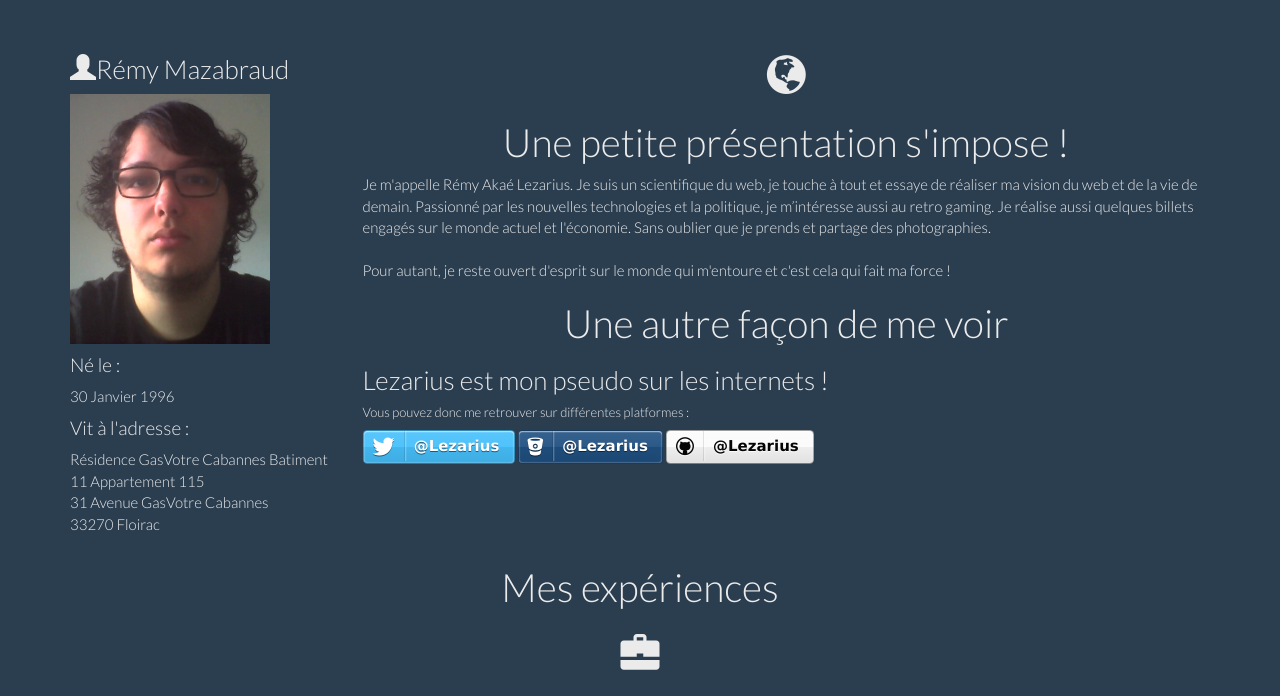
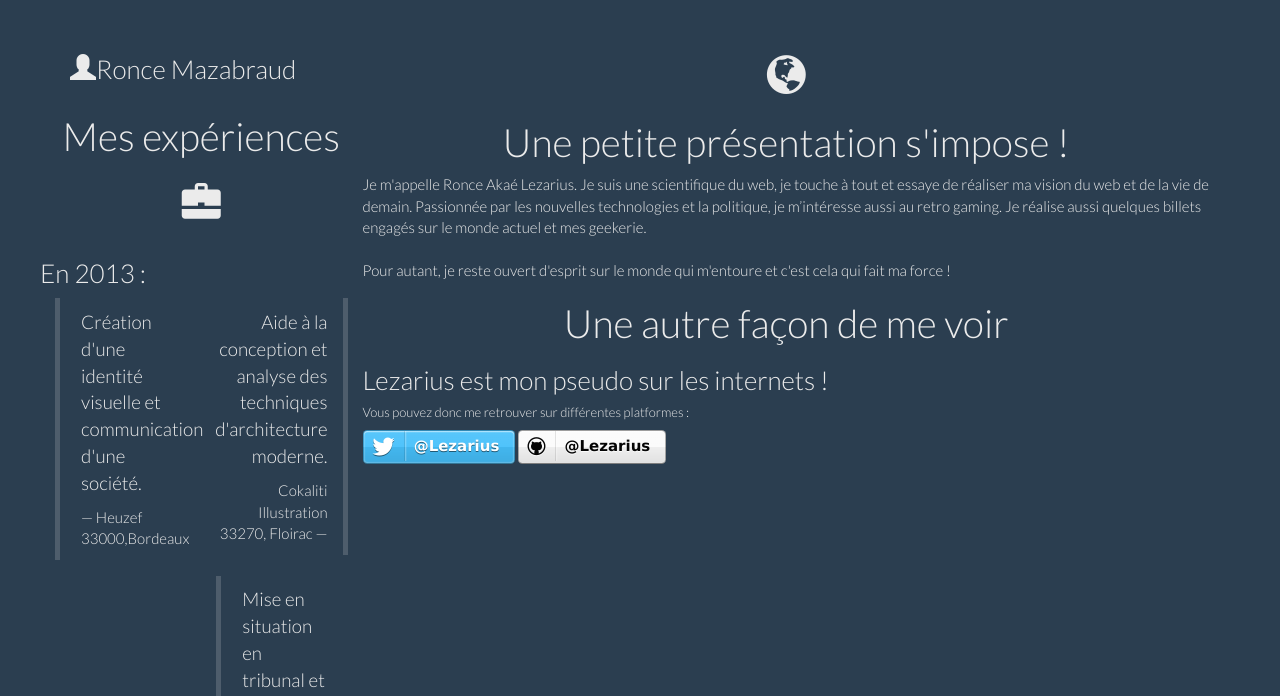
Before and after one commit to lezarius/CV, a PHP site: page / in a window 1280 px wide. Shown: the part 40-736 px from the top of the page. Run offline with PHP 8.4, Linux system fonts and the light colour scheme; some libraries are stand-ins or nearby versions.

Commit message:
Hey im just comming out my transgender on my CV

```diff
--- a/index.php
+++ b/index.php
@@ -25,9 +25,9 @@
   <h1 align="center"><span class="glyphicon glyphicon-globe"></span></h1>
 <h1 align="center"> Une petite présentation s'impose ! </h1>
 <article>
-Je m'appelle Rémy Akaé Lezarius. Je suis un scientifique du web, je touche à tout et essaye de réaliser ma vision du web et de la vie de demain.
-Passionné par les nouvelles technologies et la politique, je m’intéresse aussi au retro gaming. Je réalise aussi quelques billets engagés
-sur le monde actuel et l'économie. Sans oublier que je prends et partage des photographies.
+Je m'appelle Ronce Akaé Lezarius. Je suis une scientifique du web, je touche à tout et essaye de réaliser ma vision du web et de la vie de demain.
+Passionnée par les nouvelles technologies et la politique, je m’intéresse aussi au retro gaming. Je réalise aussi quelques billets engagés
+sur le monde actuel et mes geekerie.
 <br>
 <br>
 Pour autant, je reste ouvert d'esprit sur le monde qui m'entoure et c'est cela qui fait ma force !
@@ -37,13 +37,12 @@ Pour autant, je reste ouvert d'esprit sur le monde qui m'entoure et c'est cela q
 <h3>Lezarius est mon pseudo sur les internets !</h3>
 <h6>Vous pouvez donc me retrouver sur différentes platformes :</h6>
 <p><a href="http://www.twitter.com/lezarius" class="zocial twitter">@Lezarius</a>
-	<a href="https://bitbucket.org/remy_mazabraud" class="zocial bitbucket">@Lezarius</a>
 	<a href="https://github.com/lezarius" class="zocial github">@Lezarius</a>
   </div>
   <!-- Petite colonne  -->
   <div class="col-md-3 col-md-pull-9">
-  	<h3><span class="glyphicon glyphicon-user"></span>Rémy Mazabraud</h3>
-<img src="img/profils.png" alt="" height="250" width="200">
+  	<h3><span class="glyphicon glyphicon-user"></span>Ronce Mazabraud</h3>
+<!-- <img src="img/profils.png" alt="" height="250" width="200">
 <h4>Né le : </h4>
 <p>30 Janvier 1996</p>
 <h4>Vit à l'adresse :</h4>
@@ -52,7 +51,7 @@ Pour autant, je reste ouvert d'esprit sur le monde qui m'entoure et c'est cela q
 33270 Floirac
 </p>
   </div>
-</div>
+</div> -->
 <!-- Mes expériences -->
 <div class="row" id="xp">
 <h1 align="center">Mes expériences</h1>
@@ -142,17 +141,23 @@ Pour autant, je reste ouvert d'esprit sur le monde qui m'entoure et c'est cela q
 </div>
 <div class="progress">
   <div class="progress-bar" role="progressbar" aria-valuenow="60" aria-valuemin="0" aria-valuemax="100" style="width: 65%;">linux
-    <span class="sr-only">60% Complete</span>
+    <span class="sr-only">80% Complete</span>
   </div>
 </div>
 <div class="progress">
   <div class="progress-bar" role="progressbar" aria-valuenow="60" aria-valuemin="0" aria-valuemax="100" style="width: 40%;">Réseaux
-    <span class="sr-only">60% Complete</span>
+    <span class="sr-only">40% Complete</span>
   </div>
 </div>
 <div class="progress">
   <div class="progress-bar" role="progressbar" aria-valuenow="60" aria-valuemin="0" aria-valuemax="100" style="width: 85%;">Git
     <span class="sr-only">60% Complete</span>
+  </div>
+</div>
+<div class="progress">
+  <div class="progress-bar" role="progressbar" aria-valuenow="60" aria-valuemin="0" aria-valuemax="100" style="width: 85%;">
+  Team Work gestion
+    <span class="sr-only">70% Complete</span>
   </div>
 </div>
 </div>
@@ -303,11 +308,11 @@ if(isset($_POST['submit'])) {
 
 
 <div class="col-md-3 col-md-pull-6">
-<h1>Vous pouvez me retrouver aussi :</h1>
+<h1>Autre site que j'ai produit: </h1>
 <ul>
-	<li>Sur mon <a href="http://blog.lezarius.eu">blog</a></li>
-	<li>Sur mon site <a href="http://lezarius.eu">Perso</a></li>
-	<li>Sur mon site <a href="http://remy-mazabraud.eu">Pro</a></li>
+	<li>Sur mon <a href="http://blog.lezarius.science">blog</a></li>
+	<li>Sur mon site <a href="http://lezarius.science">Perso</a></li>
+	<li>Sur mon site <a href="http://lezarius.tech">Pro</a></li>
 
 </ul>
 </div>
```
